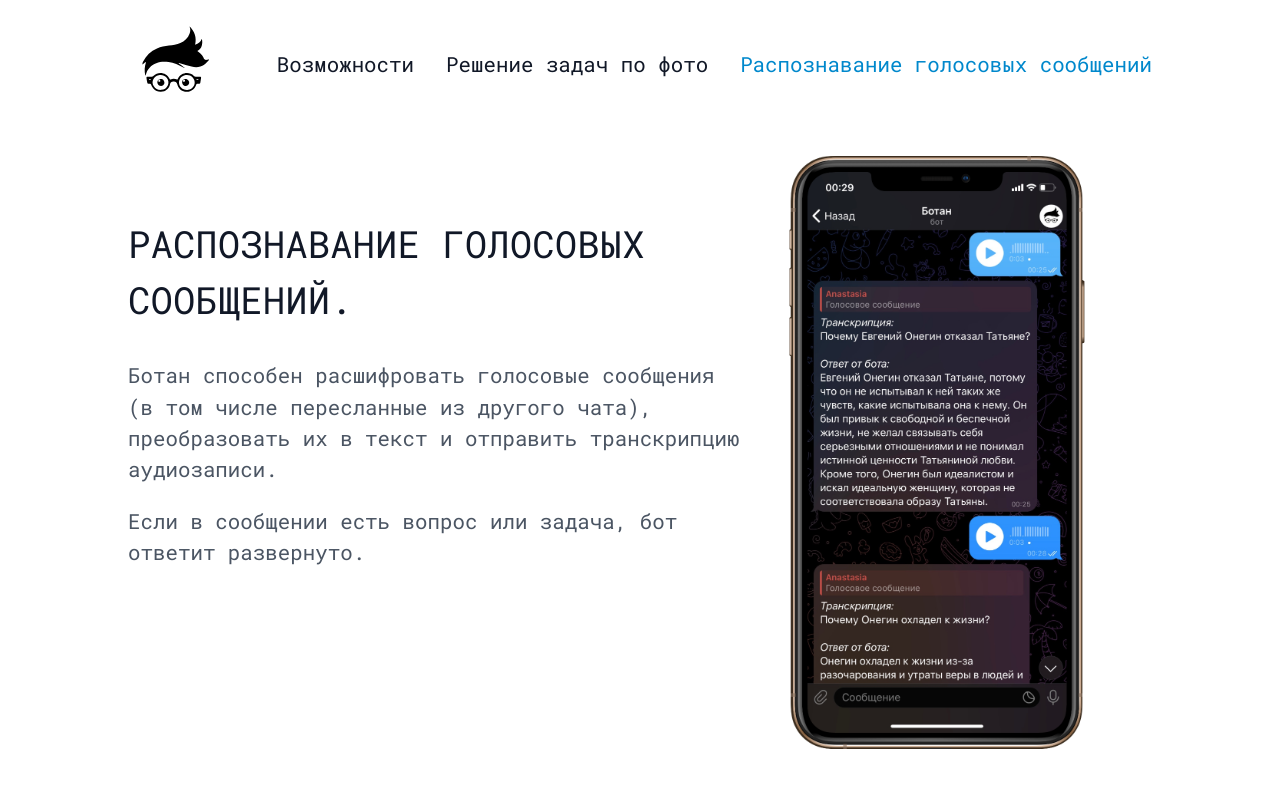
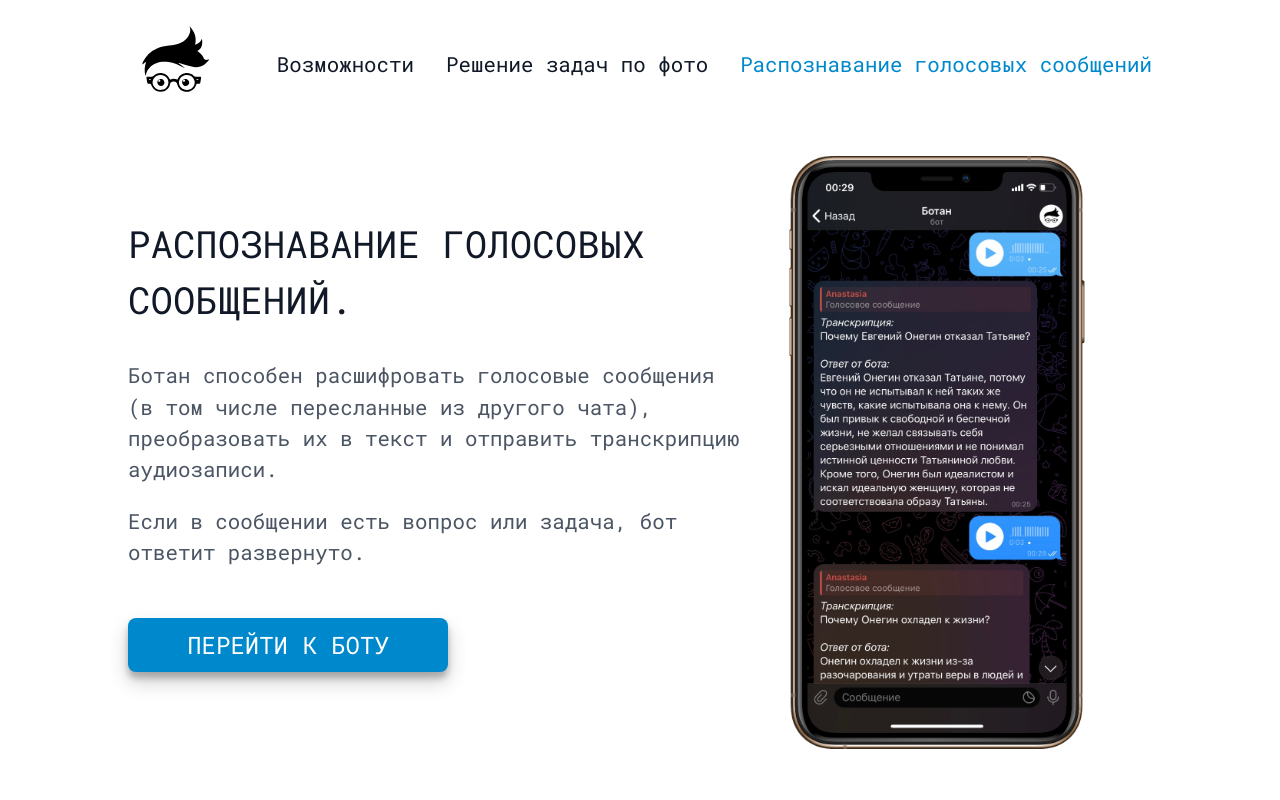
Before and after one commit to murimolda/BotanBot, a PHP site: page /nav/voice.html in a window 1280 px wide. Run offline with PHP 8.4, Linux system fonts and the light colour scheme.

Commit message:
feat: add bot-link button style

```diff
--- a/assets/style/main.css
+++ b/assets/style/main.css
@@ -121,6 +121,7 @@ p {
   --container-w: 80%;
   --container-ws: 96%;
   --active-link-color: #0088cc;
+  --button-text: #ffffff;
 }
 
 /*Basic components*/
@@ -228,3 +229,40 @@ p {
   height: 100%;
   width: auto;
 }
+
+.bot-button {
+  margin-top: 1.8rem;
+  width: 20rem;
+  height: 3.4rem;
+  background-color: var(--active-link-color);
+  border: none;
+  border-radius: 8px;
+  transition: all 0.5s;
+  box-shadow:
+    0 10px 20px rgba(0, 0, 0, 0.19),
+    0 6px 6px rgba(0, 0, 0, 0.23);
+}
+
+.bot-button:hover {
+  opacity: 0.9;
+  transition: all 0.5s;
+}
+
+.bot-link,
+.bot-link:visited {
+  display: inline-flex;
+  width: 100%;
+  height: 100%;
+  color: var(--button-text);
+  justify-content: center;
+  align-items: center;
+  text-transform: uppercase;
+  font-size: 1.8em;
+  transition: all 0.5s;
+}
+
+.bot-link:hover {
+  color: var(--button-text);
+  text-shadow: 0 1px 3px rgba(0, 0, 0, 0.2);
+  transition: all 0.5s;
+}
--- a/nav/voice.html
+++ b/nav/voice.html
@@ -47,6 +47,11 @@
           <h2 class="title">Распознавание голосовых сообщений.</h2>
           <p class="content-text">Ботан способен расшифровать голосовые сообщения (в том числе пересланные из другого чата), преобразовать их в текст и отправить транскрипцию аудиозаписи.</p>
           <p class="content-text">Если в сообщении есть вопрос или задача, бот ответит развернуто.</p>
+          <button class="bot-button">
+            <a href="https://t.me/Botan_gdz_bot" target="_blank" class="bot-link">
+              перейти к боту
+            </a>
+          </button>
         </section>
         <aside class="aside-block">
           <div class="mobile-screen">
```
